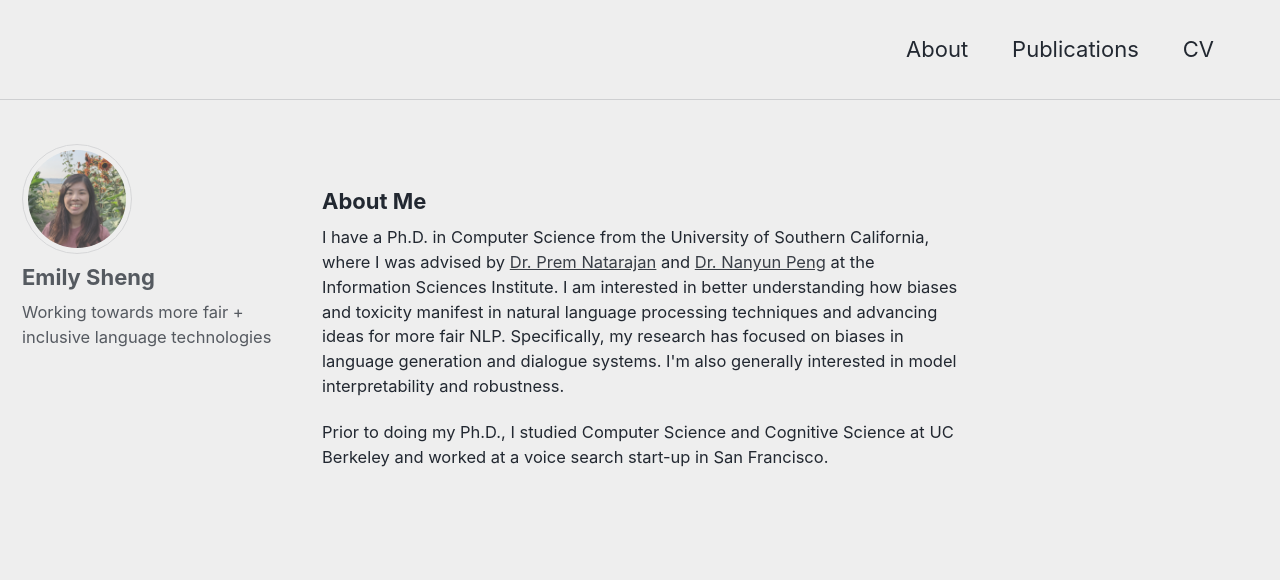
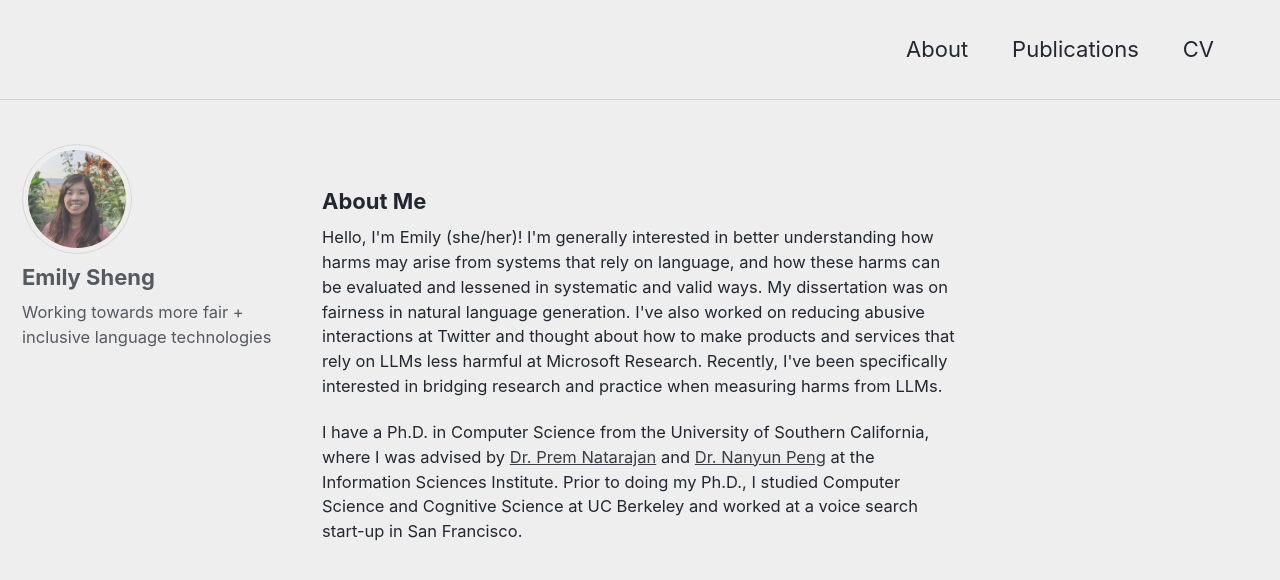
Before and after one commit to ewsheng/ewsheng.github.io, a Jekyll site: the page built from index.html, in a window 1280 px wide and 900 px high. Shown: the top 580 px of the window. Built offline with Jekyll 4.4.1, drawn with Linux system fonts in a browser that asks for light colours; the list of posts is cut into pages by our own code.

Commit message:
Update research interests

```diff
--- a/_layouts/home.html
+++ b/_layouts/home.html
@@ -4,8 +4,8 @@ layout: single
 
 <h3>About Me</h3>
 <p>
-  I have a Ph.D. in Computer Science from the University of Southern California, where I was advised by <a href="https://viterbi.usc.edu/directory/faculty/Natarajan/Premkumar" target="_blank">Dr. Prem Natarajan</a> and <a href="http://vnpeng.net/" target="_blank">Dr. Nanyun Peng</a> at the Information Sciences Institute. I am interested in better understanding how biases and toxicity manifest in natural language processing techniques and advancing ideas for more fair NLP. Specifically, my research has focused on biases in language generation and dialogue systems. I'm also generally interested in model interpretability and robustness.
+  Hello, I'm Emily (she/her)! I'm generally interested in better understanding how harms may arise from systems that rely on language, and how these harms can be evaluated and lessened in systematic and valid ways. My dissertation was on fairness in natural language generation. I've also worked on reducing abusive interactions at Twitter and thought about how to make products and services that rely on LLMs less harmful at Microsoft Research. Recently, I've been specifically interested in bridging research and practice when measuring harms from LLMs.
 </p>
 <p>
-  Prior to doing my Ph.D., I studied Computer Science and Cognitive Science at UC Berkeley and worked at a voice search start-up in San Francisco.
+  I have a Ph.D. in Computer Science from the University of Southern California, where I was advised by <a href="https://viterbi.usc.edu/directory/faculty/Natarajan/Premkumar" target="_blank">Dr. Prem Natarajan</a> and <a href="http://vnpeng.net/" target="_blank">Dr. Nanyun Peng</a> at the Information Sciences Institute. Prior to doing my Ph.D., I studied Computer Science and Cognitive Science at UC Berkeley and worked at a voice search start-up in San Francisco.
 </p>
```
